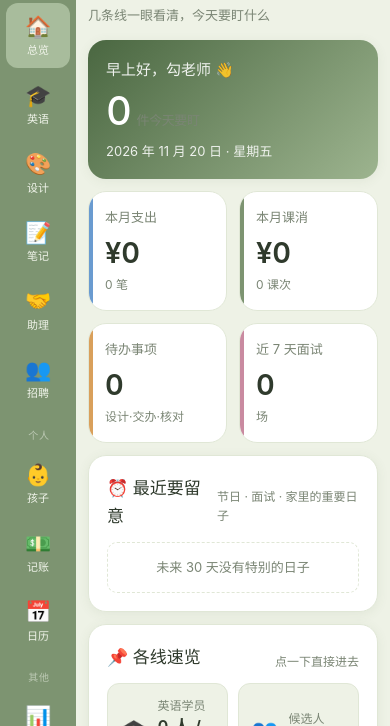
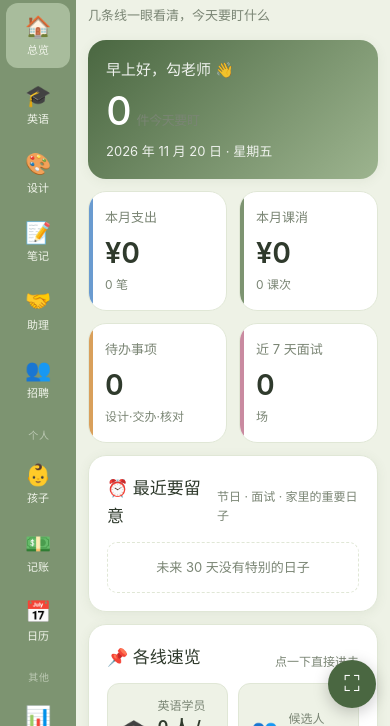
Before and after one commit to gouchunyi/goulaoshi-dashboard, a website: page index.html in a window 390 px wide. Shown: the part 118-844 px from the top of the page. Drawn offline with Linux system fonts and the light colour scheme.

Commit message:
Add files via upload

```diff
--- a/index.html
+++ b/index.html
@@ -241,6 +241,17 @@ input:focus,textarea:focus,select:focus{outline:none;border-color:var(--accent)}
   .main > .page.on{max-width:1400px;margin:0 auto}
 }
 
+/* ════════ 全屏按钮（鸿蒙等浏览器隐藏地址栏用） ════════ */
+.fs-fab{
+  display:none;position:fixed;right:14px;bottom:calc(18px + env(safe-area-inset-bottom,0));
+  z-index:60;width:48px;height:48px;border-radius:50%;
+  background:var(--accent);color:#fff;border:none;
+  box-shadow:0 4px 16px rgba(0,0,0,.22);
+  font-size:22px;line-height:48px;text-align:center;padding:0;
+  -webkit-tap-highlight-color:transparent;
+}
+@media (max-width:699px){ .fs-fab{display:block} }
+
 /* ════════ 数据看板增强：指标卡 / 图表 / 提醒 ════════ */
 .kpi-grid{display:grid;grid-template-columns:repeat(2,minmax(0,1fr));gap:var(--gap)}
 @media(min-width:700px){.kpi-grid{grid-template-columns:repeat(4,minmax(0,1fr))}}
@@ -827,6 +838,7 @@ input:focus,textarea:focus,select:focus{outline:none;border-color:var(--accent)}
   </main>
 </div>
 
+<button class="fs-fab" id="fsFab" onclick="App.toggleFullscreen()" title="切换全屏">⛶</button>
 <div class="toast" id="toast"></div>
 
 <script>
@@ -1438,6 +1450,28 @@ const App = {
 
     this.checkBackup();
     if (typeof Sync !== 'undefined') Sync.init();
+    this.initFullscreen();
+  },
+
+  /** 全屏切换：让鸿蒙等浏览器隐藏地址栏，接近 App 体验 */
+  initFullscreen(){
+    document.addEventListener('fullscreenchange', () => {
+      const el = document.getElementById('fsFab');
+      if (el) el.textContent = document.fullscreenElement ? '⤡' : '⛶';
+    });
+  },
+  toggleFullscreen(){
+    try {
+      if (document.fullscreenElement){
+        document.exitFullscreen?.();
+      } else {
+        (document.documentElement.requestFullscreen
+          || document.documentElement.webkitRequestFullscreen
+          || (()=>{})).call(document.documentElement);
+      }
+    } catch(e){
+      UI.toast('这个浏览器不支持全屏按钮，用浏览器菜单里的全屏试试');
+    }
   },
 
   /** 头像走 secret 通道：天然不进备份、不进同步，只留本机 */
```
